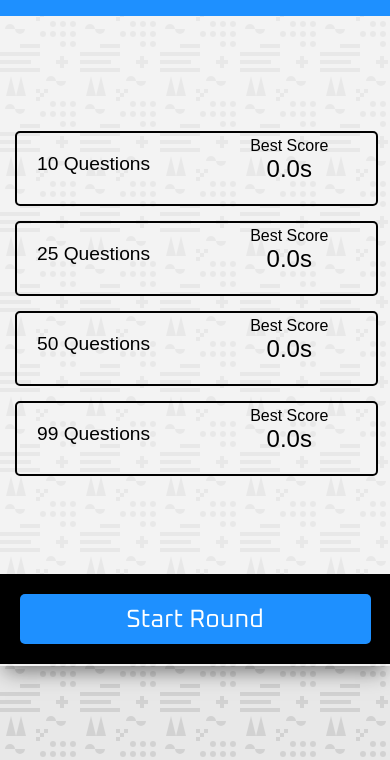
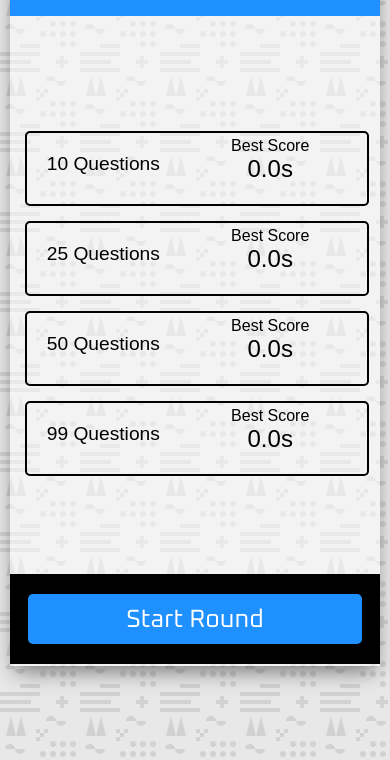
Before and after one commit to luisluft/luftMathSprintGame, a plain HTML site: page index.html in a window 390 px wide. Shown: the part 84-844 px from the top of the page. Drawn offline with Linux system fonts and the light colour scheme; a web font is replaced by a local one.

Commit message:
make the game container narrower on mobile

```diff
--- a/style.css
+++ b/style.css
@@ -270,7 +270,7 @@ button:active {
 /* Media Query: Large Smartphone (Vertical) */
 @media screen and (max-width: 600px) {
   .game-container {
-    width: 100%;
+    width: 95%;
     margin-top: 0;
     border: none;
   }
@@ -314,7 +314,7 @@ button:active {
 
   .best-score {
     font-size: 1rem;
-    left: 65%;
+    left: 60%;
   }
 
   .selection-footer {
```
